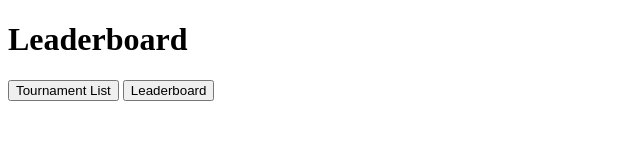
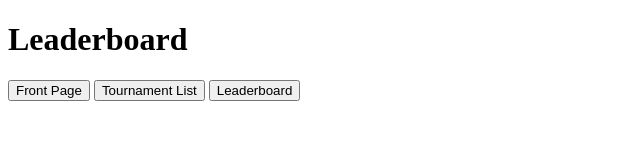
Before and after one commit to JayCR4/CSFantasy, a plain HTML site: page Leaderboard.html in a window 1280 px wide. Shown: the whole page, without its empty margins (0-640 px from the left). Drawn offline with Linux system fonts and the light colour scheme.

Commit message:
Add files via upload

```diff
--- a/Leaderboard.html
+++ b/Leaderboard.html
@@ -7,6 +7,7 @@
 </head>
 <body>
     <h1>Leaderboard</h1>
+    <a href="index.html"><button>Front Page</button></a>
     <a href="Tournament List.html"><button>Tournament List</button></a>
     <a href="Leaderboard.html"><button>Leaderboard</button></a>
 </body>
```
Also changed, not shown: Tournament List.html (+1 -0 lines), index.html (+1 -0 lines).
